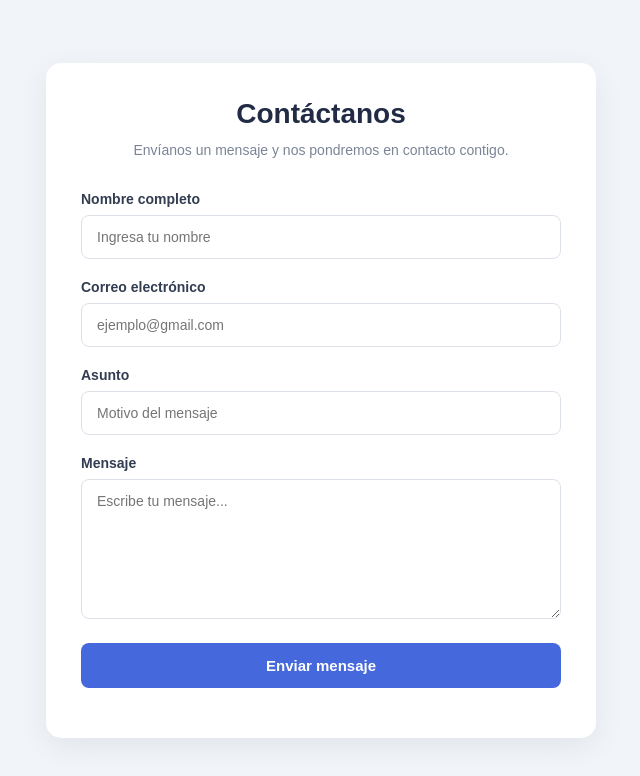
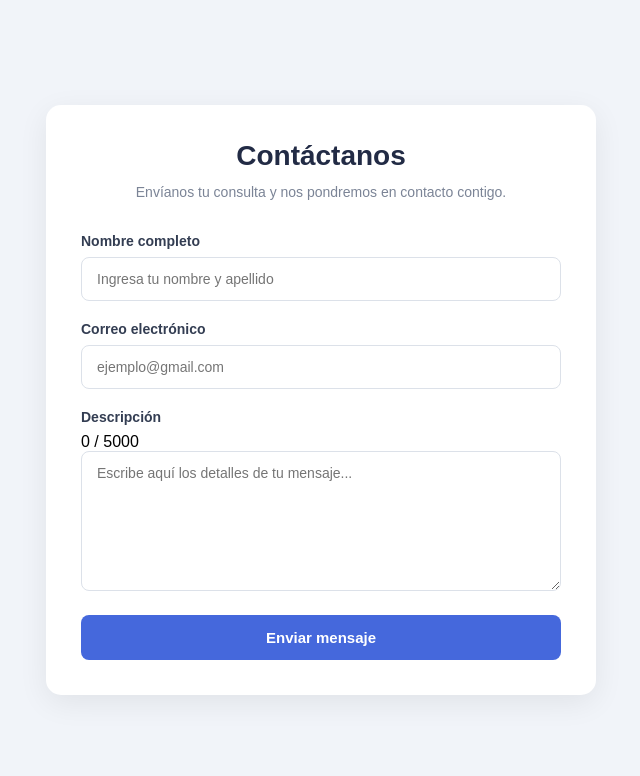
Before and after one commit to Jessica1rivas/formulario-googel, a plain HTML site: page index.html in a window 1280 px wide. Shown: the whole page, without its empty margins (319-959 px from the left). Drawn offline with Linux system fonts and the light colour scheme; some packages are replaced by stand-ins of ours; a script that the page names is missing.

Commit message:
Update index.html

```diff
--- a/index.html
+++ b/index.html
@@ -4,10 +4,10 @@
 <head>
     <meta charset="UTF-8">
     <meta name="viewport" content="width=device-width, initial-scale=1.0">
-
     <title>Formulario de contacto</title>
-
     <link rel="stylesheet" href="assets/style.css">
+    <!-- Librería SweetAlert2 para modales animados con check -->
+    <script src="https://cdn.jsdelivr.net/npm/sweetalert2@11"></script>
 </head>
 
 <body>
@@ -18,32 +18,33 @@
 
             <div class="encabezado">
                 <h1>Contáctanos</h1>
-                <p>Envíanos un mensaje y nos pondremos en contacto contigo.</p>
+                <p>Envíanos tu consulta y nos pondremos en contacto contigo.</p>
             </div>
 
-            <form id="formularioContacto">
+            <form id="formularioContacto" novalidate>
 
-                <div class="campo">
+                <div class="campo" id="grupo-nombre">
                     <label for="nombre">Nombre completo</label>
-                    <input type="text" id="nombre" name="nombre" placeholder="Ingresa tu nombre" maxlength="100"
-                        required>
+                    <input type="text" id="nombre" name="nombre" placeholder="Ingresa tu nombre y apellido"
+                        maxlength="100" autocomplete="name" spellcheck="false" required>
+                    <span class="mensaje-error" id="error-nombre" aria-live="polite"></span>
                 </div>
 
-                <div class="campo">
+                <div class="campo" id="grupo-correo">
                     <label for="correo">Correo electrónico</label>
-                    <input type="email" id="correo" name="correo" placeholder="ejemplo@gmail.com" required>
+                    <input type="email" id="correo" name="correo" placeholder="ejemplo@gmail.com" autocomplete="email"
+                        spellcheck="false" required>
+                    <span class="mensaje-error" id="error-correo" aria-live="polite"></span>
                 </div>
 
-                <div class="campo">
-                    <label for="asunto">Asunto</label>
-                    <input type="text" id="asunto" name="asunto" placeholder="Motivo del mensaje" maxlength="150"
-                        required>
-                </div>
-
-                <div class="campo">
-                    <label for="mensaje">Mensaje</label>
-                    <textarea id="mensaje" name="mensaje" placeholder="Escribe tu mensaje..." maxlength="5000"
-                        required></textarea>
+                <div class="campo" id="grupo-descripcion">
+                    <div class="label-fila">
+                        <label for="descripcion">Descripción</label>
+                        <span class="contador" id="contadorDescripcion">0 / 5000</span>
+                    </div>
+                    <textarea id="descripcion" name="descripcion" lang="es" spellcheck="true"
+                        placeholder="Escribe aquí los detalles de tu mensaje..." maxlength="5000" required></textarea>
+                    <span class="mensaje-error" id="error-descripcion" aria-live="polite"></span>
                 </div>
 
                 <!-- Campo oculto antispam -->
@@ -56,8 +57,6 @@
                     Enviar mensaje
                 </button>
 
-                <p id="estadoMensaje" role="status" aria-live="polite"></p>
-
             </form>
 
         </section>
```
